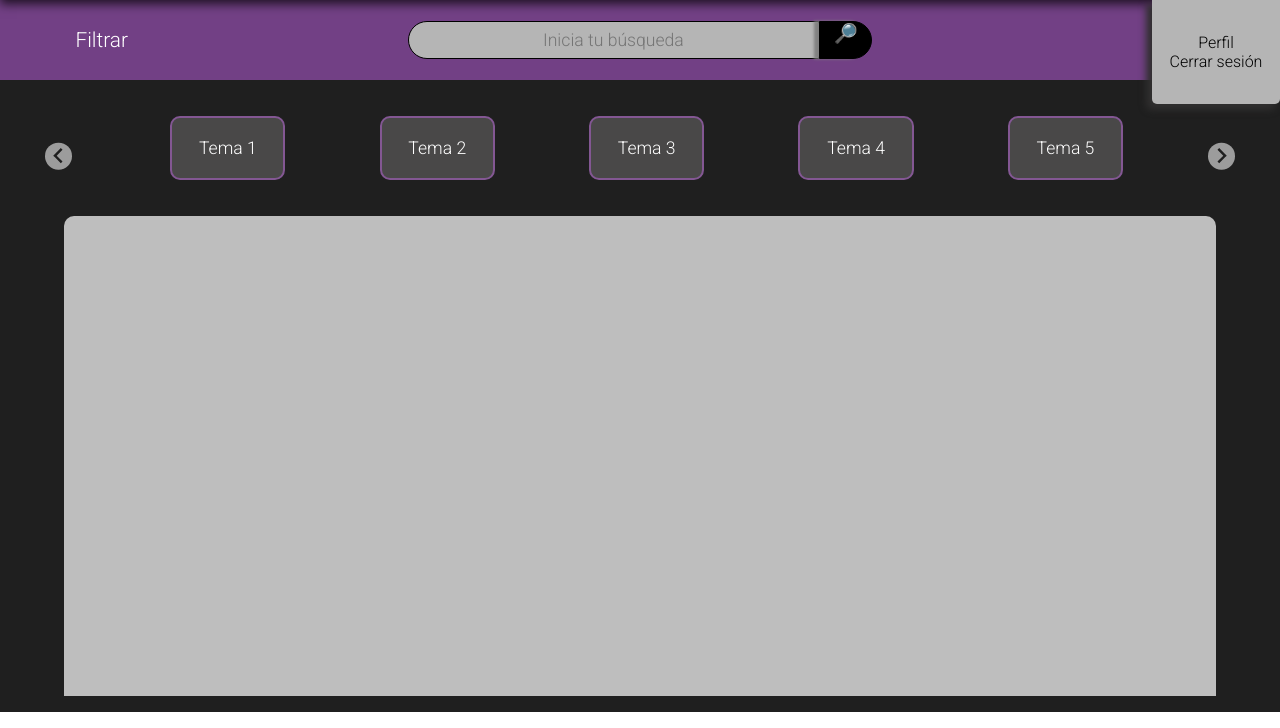
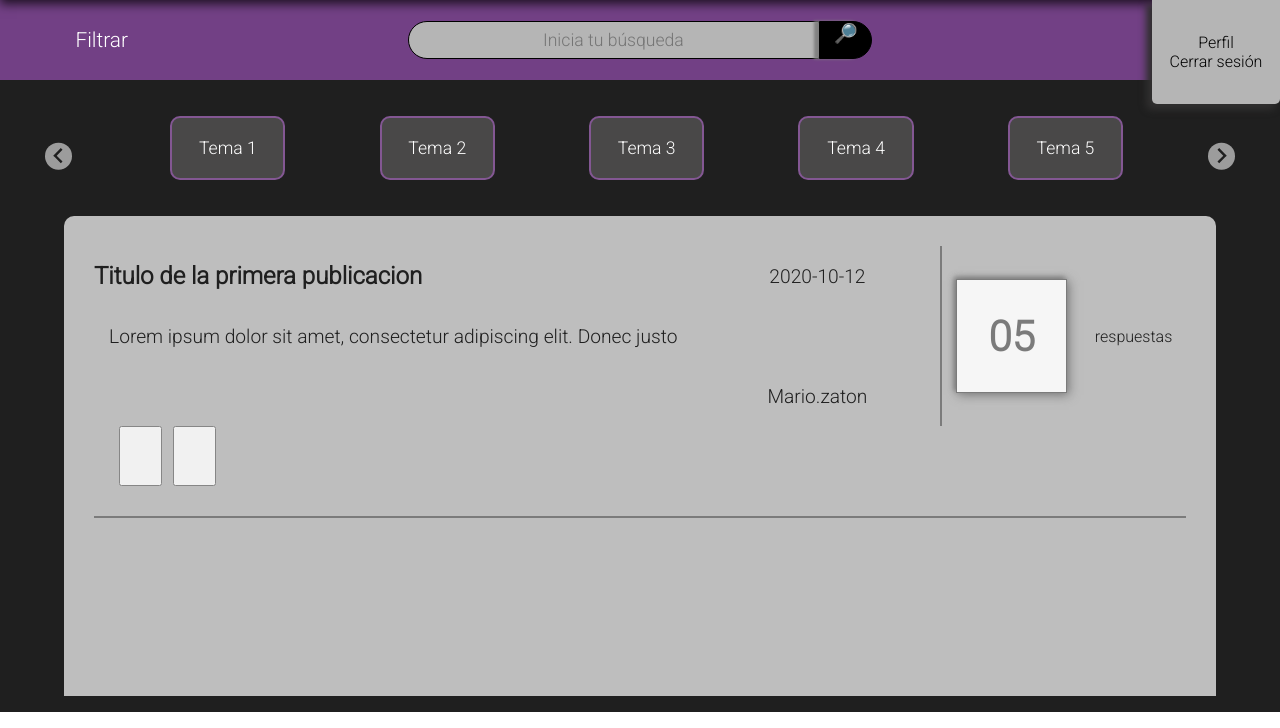
Before and after one commit to adrianpisabarrogarcia/aergibide, a PHP site: page /views/principal.view.php in a window 1280 px wide. Shown: the part 72-800 px from the top of the page. Run offline with PHP 8.4, Linux system fonts and the light colour scheme.

Commit message:
html publicacion terminado, falta php

```diff
--- a/css/principal.css
+++ b/css/principal.css
@@ -12,6 +12,8 @@ body{
     grid-template-columns: 100%;
     grid-template-rows: 9vh 10vh auto;
 }
+/*El css principal del header esta en el archivo header.css.
+Unicamente le asignamos la columna y fila que va a ocupar.*/
 header{
     grid-column: 1/2;
     grid-row: 1/2;
@@ -20,6 +22,7 @@ header{
 a:hover{
     color: #b5b5b5;
 }
+/*Articulo que contiene la barra de busqueda, el boton de filtrar y el menu desplegable del perfil.*/
 #barra_busqueda{
     grid-column: 1/2;
     grid-row: 2/3;
@@ -29,6 +32,7 @@ a:hover{
     background-color: #724085;
 
 }
+/*Div que guarda un elemento "a" que sirve como botón para desplegar el menú de categorias.*/
 #filtro{
     grid-row: 1/2;
     grid-column: 1/2;
@@ -52,6 +56,7 @@ a:hover{
     text-decoration: underline;
 
 }
+/*Div que guarda un input y un boton, sirven como barra de busqueda para buscar publicaciones especificas.*/
 #buscador{
     grid-column: 2/3;
     grid-row: 1/2;
@@ -86,6 +91,8 @@ a:hover{
 #lupa:hover{
     cursor: pointer;
 }
+/*Div que se despliega al clickar el botón de usuario situado en el header.
+El menú contiene los enlaces para entrar en el perfil o para cerrar sesión.*/
 #menu_usuario{
     display: flex;
     justify-content: center;
@@ -110,7 +117,7 @@ a:hover{
 #menu_usuario >ul >li > a{
     color: black;
 }
-
+/*El main contiene el menú de categorias(un carousel), y la sección dedicada a las publicaciones*/
 main{
     grid-column: 1/2;
     grid-row: 3/4;
@@ -124,6 +131,7 @@ main{
 
 
 }
+/* Todos los elementos relacionados con splide estan relacionados con el menú de categorias.*/
 .splide{
     display: flex;
     width: 95%;
@@ -163,7 +171,7 @@ main{
 .splide__pagination{
     display: none !important;
 }
-
+/*Sección que contiene todas las publicaciones.*/
 #publicaciones{
     order: 2;
     width: 90%;
@@ -171,4 +179,110 @@ main{
     background-color: #b5b5b5;
     border-top-left-radius: 10px;
     border-top-right-radius: 10px;
+
 }
+.cuadro_publicacion{
+    display: grid;
+    grid-template-rows: repeat(2, auto);
+    grid-template-columns: auto;
+    margin: 30px;
+    margin-bottom: 0;
+    padding-bottom: 30px;
+    border-bottom: 2px solid dimgrey;
+}
+.publicacion{
+    grid-row: 1/2;
+    grid-column: 1/2;
+
+    padding-bottom: 0;
+    display: grid;
+    grid-template-columns: 5% 5% 45% repeat(2, 22.5%);
+    grid-template-rows: repeat(3, 60px) ;
+}
+.publicacion:hover{
+    cursor: pointer;
+}
+.publicacion> div{
+    display: flex;
+    justify-content: center;
+    align-items: center;
+}
+div[class=titulo]{
+    grid-row: 1/2;
+    grid-column: 1/4;
+    justify-content: flex-start;
+}
+div[class=descripcion]{
+    grid-row: 2/3;
+    grid-column: 1/4;
+
+}
+.desc{
+    border: none ;
+    background-color: #b5b5b5;
+    outline: none;
+    width: 95%;
+    font-size: 1.2em;
+
+}
+.fecha{
+    grid-row: 1/2;
+    grid-column: 4/5;
+    font-size: 1.2em;
+}
+div[class=usuario]{
+    grid-row: 3/4;
+    grid-column: 4/5;
+    font-size: 1.2em;
+}
+
+div[class=respuestas]{
+    grid-row: 1/4;
+    grid-column: 5/6;
+    justify-content: space-around;
+    border-left: 2px solid dimgrey;
+}
+.num_respuestas{
+    padding: 13%;
+    background-color: whitesmoke;
+    box-shadow: 2px 2px 10px dimgrey,
+    -2px -2px 5px dimgrey;
+    border: 1px solid dimgrey;
+    font-size: 2.6em;
+    color: dimgrey;
+}
+.respuestas > span{
+    grid-row: 3/4;
+}
+.like_fav{
+    margin-left: 20px;
+    grid-column: 1/2;
+    grid-row: 2/3;
+    display: grid;
+    grid-template-columns: repeat(2, 5%);
+    grid-template-rows: 60px;
+
+
+}
+.corazon{
+    width: 100%;
+    grid-row: 1/2;
+    grid-column: 1/2;
+    display: flex;
+    justify-content: center;
+}
+.like{
+    width: 80%;
+    height: 100%;
+}
+.favorito{
+    width: 100%;
+    grid-row: 1/2;
+    grid-column: 2/3;
+    display: flex;
+    justify-content: center;
+}
+.fav{
+    width: 80%;
+    height: 100%;
+}
--- a/model/login.php
+++ b/model/login.php
@@ -1,6 +1,6 @@
 <?php
 
-if (isset($_POST["user"]) && $_POST["password"]) {
+if (isset($_POST["user"]) && isset($_POST["password"])) {
     $usuario = $_POST["user"];
     $password = $_POST["password"];
     require "conexion.php";
--- a/views/principal.view.php
+++ b/views/principal.view.php
@@ -45,12 +45,53 @@
     </div>
 
     <section id="publicaciones">
+        <div class="cuadro_publicacion">
+            <div class="publicacion">
+                <div class="titulo">
+                    <h1 class="title">Titulo de la primera publicacion</h1>
+                </div>
+
+                <div class="descripcion">
+                    <input  type="text" maxlength="25"  class="desc" value="Lorem ipsum dolor sit amet, consectetur adipiscing elit. Donec justo elit, finibus in dolor ut, hendrerit fringilla ex. Ut at consectetur nulla, eget molestie nunc. Etiam nibh nibh, iaculis sit amet nulla sed, volutpat tempor dui. Curabitur id dui in risus tincidunt dapibus. Integer vel rhoncus risus, ac hendrerit massa. Duis ut mollis ligula. In vitae est at velit feugiat condimentum.">
+                </div>
+
+                <div class="fecha">
+                    <span class="date">2020-10-12</span>
+                </div>
+
+                <div class="usuario">
+                    <span class="user">Mario.zaton</span>
+                </div>
+
+
+
+                <div class="respuestas">
+                    <h1 class="num_respuestas">05</h1>
+                    <span>respuestas</span>
+                </div>
+
+            </div>
+            <div class="like_fav">
+                <div class="corazon">
+                    <button class="like"><img src=""></button>
+                </div>
+
+                <div class="favorito">
+                    <button class="fav"><img src=""></button>
+                </div>
+            </div>
+
+        </div>
 
     </section>
 
 </main>
 
-
+<script
+        src="https://code.jquery.com/jquery-3.5.1.js"
+        integrity="sha256-QWo7LDvxbWT2tbbQ97B53yJnYU3WhH/C8ycbRAkjPDc="
+        crossorigin="anonymous">
+</script>
 <script src="https://cdn.jsdelivr.net/npm/@splidejs/splide@latest/dist/js/splide.min.js"></script>
 <script>
     new Splide( '#splide', {
@@ -58,5 +99,19 @@
         rewind : true,
     } ).mount();
 </script>
+<script>
+    $(document).ready(function(){
+        let like= $('.like').eq(0);
+        like.on('click', function (){
+            alert("like");
+        })
+
+        let publicacion= $('.publicacion').eq(0);
+        publicacion.on('click', function (){
+            alert("Funciona");
+        })
+
+    })
+</script>
 </body>
 </html>
--- a/views/register.view.php
+++ b/views/register.view.php
@@ -26,7 +26,7 @@
         <input type="password" name="password" id="passwordRep" class="campo" placeholder="🗝️ Repite la contraseña *" required>
 
         <button type="submit" name="entrar" id="registrar" class="boton" value="Registrarse">🚪️ &nbsp;Registrarse</button>
-        <input type="button" onclick="location.href='index.view.php';" value="🤏️ &nbsp;Atrás" />
+        <input type="button" onclick="location.href='../model/index.php';" value="🤏️ &nbsp;Atrás" />
 
     </form>
 </div>
```
Also changed, not shown: model/conexion.php (+53 -23 lines), model/register.php (added, +17 -0 lines), img/uploads/persona.jpg (added).
